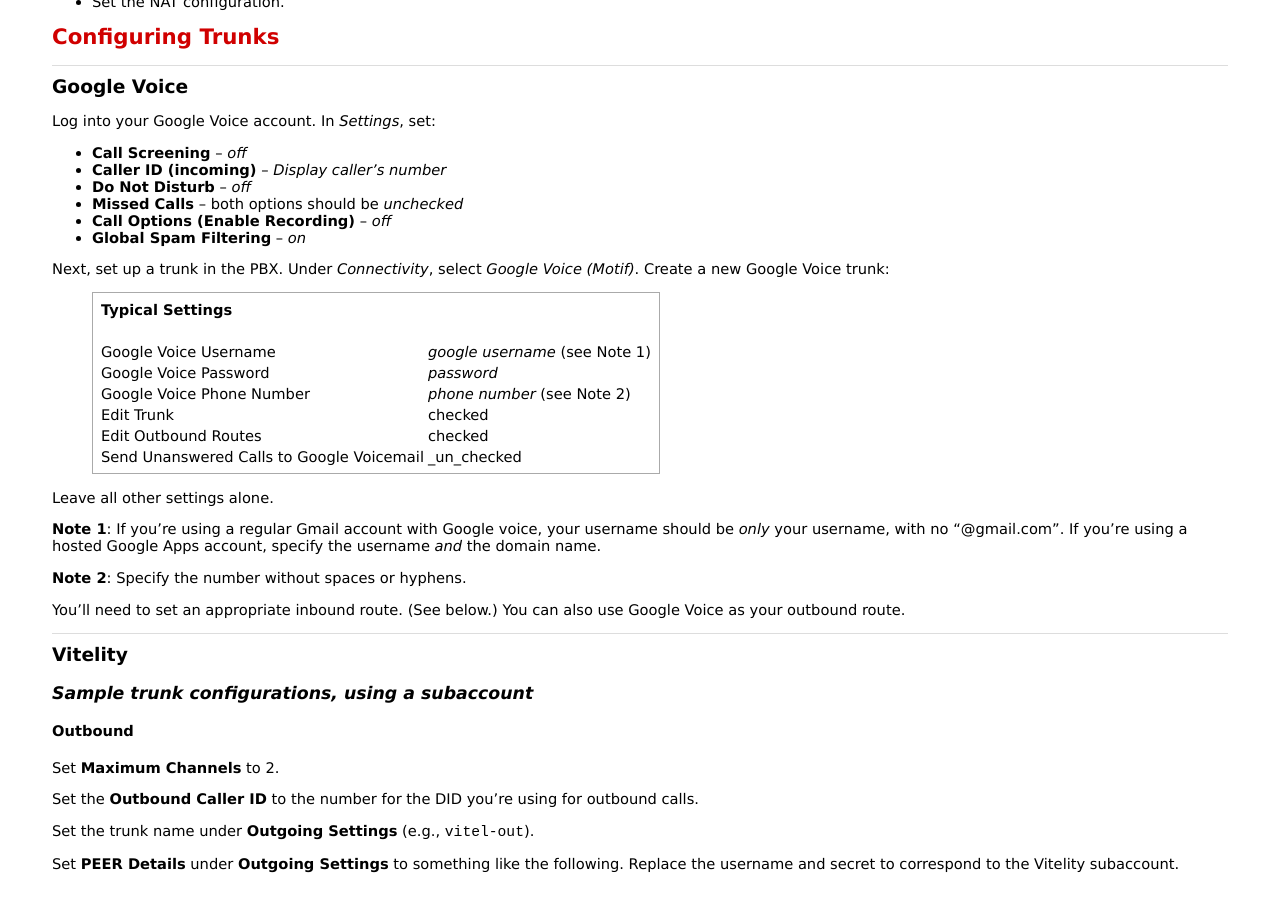
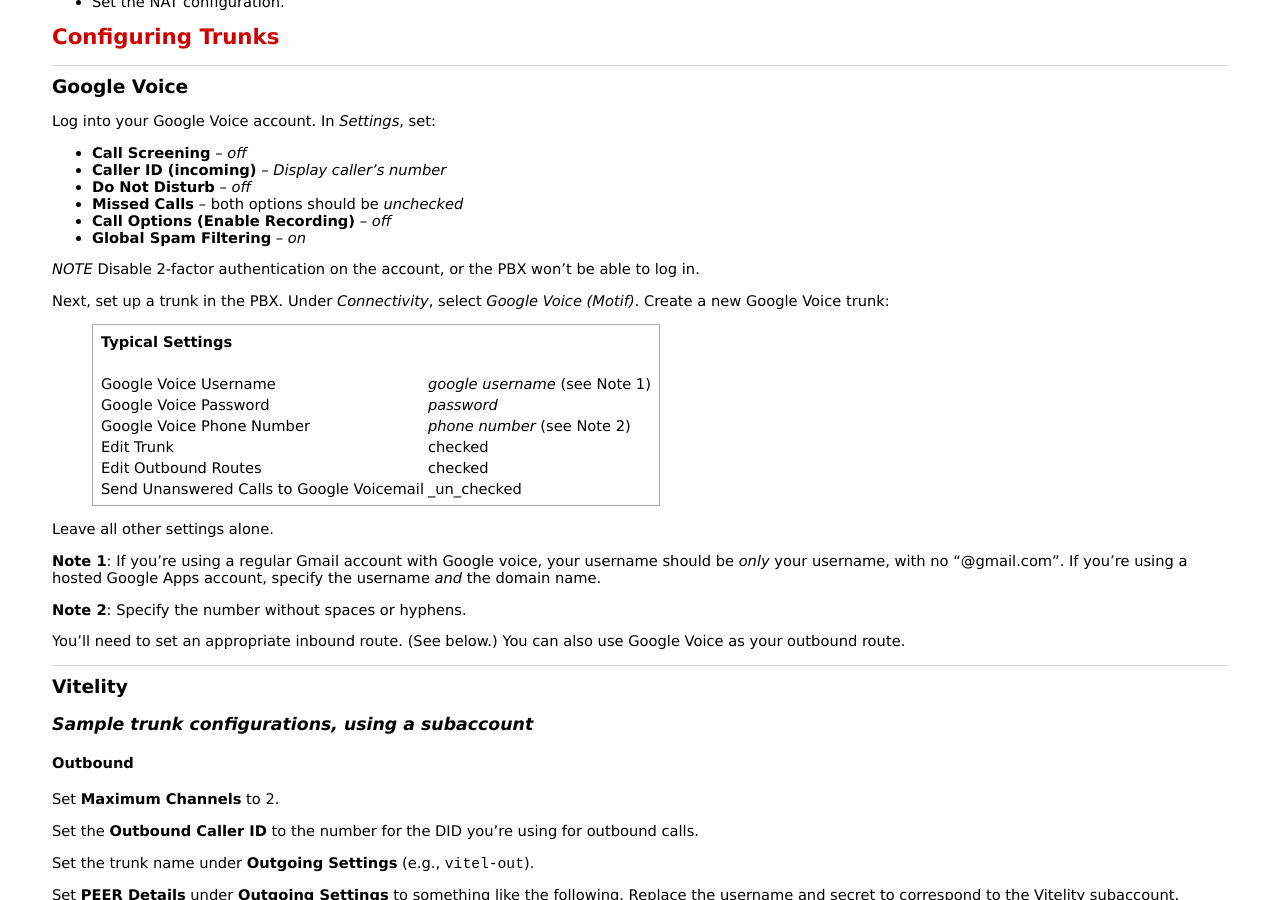
Before and after one commit to bmc/cheat-sheets, a Jekyll site: the page built from pbx.md, in a window 1280 px wide and 900 px high, scrolled down 2543 px. Built offline with Jekyll 4.4.1, drawn with Linux system fonts in a browser that asks for light colours.

Commit message:
No 2-factor auth

```diff
--- a/pbx.md
+++ b/pbx.md
@@ -143,6 +143,9 @@ Log into your Google Voice account. In _Settings_, set:
 * **Missed Calls** – both options should be _unchecked_
 * **Call Options (Enable Recording)** – _off_
 * **Global Spam Filtering** – _on_
+
+*NOTE* Disable 2-factor authentication on the account, or the PBX won't be
+able to log in.
 
 Next, set up a trunk in the PBX. Under _Connectivity_, select
 _Google Voice (Motif)_. Create a new Google Voice trunk:
```
